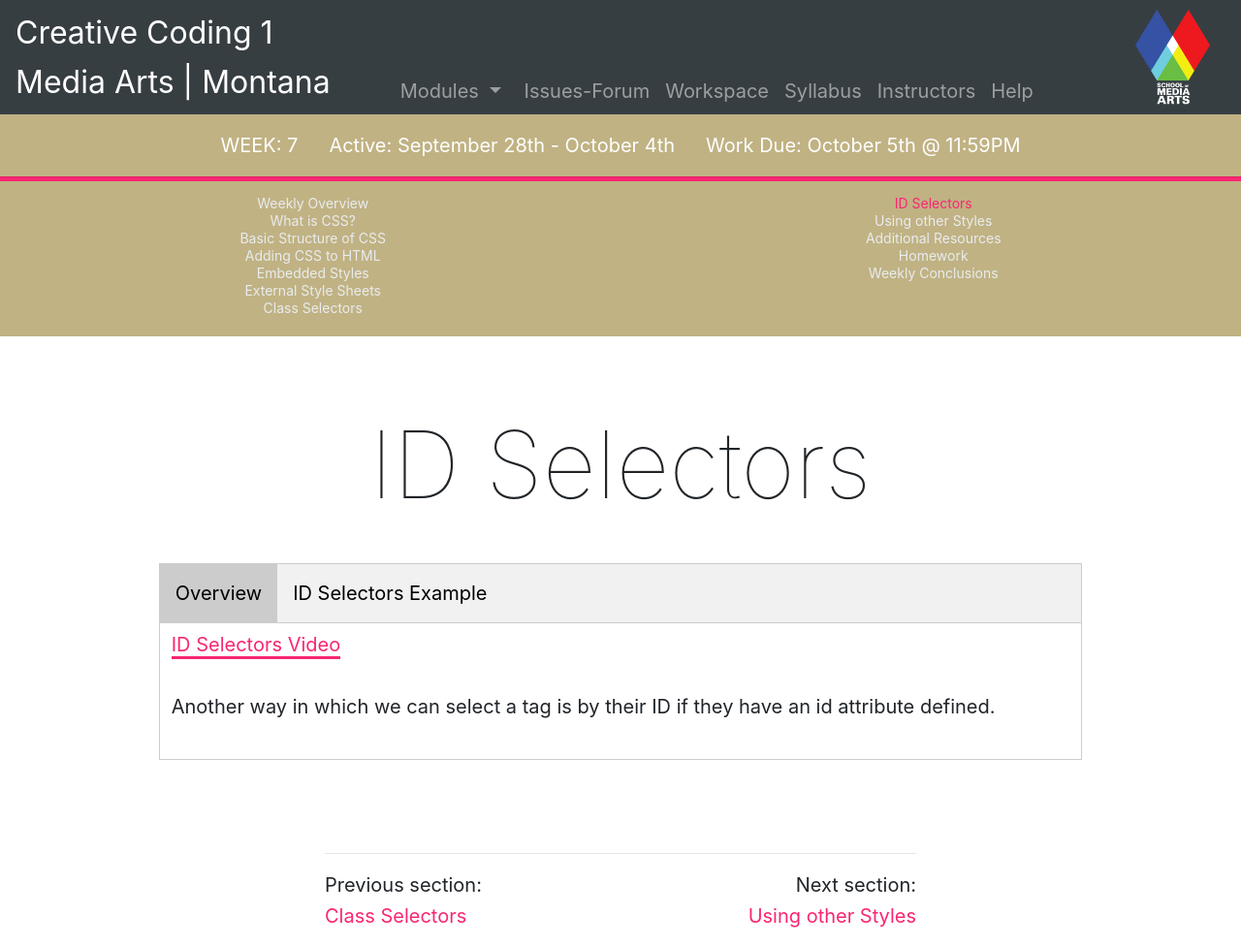
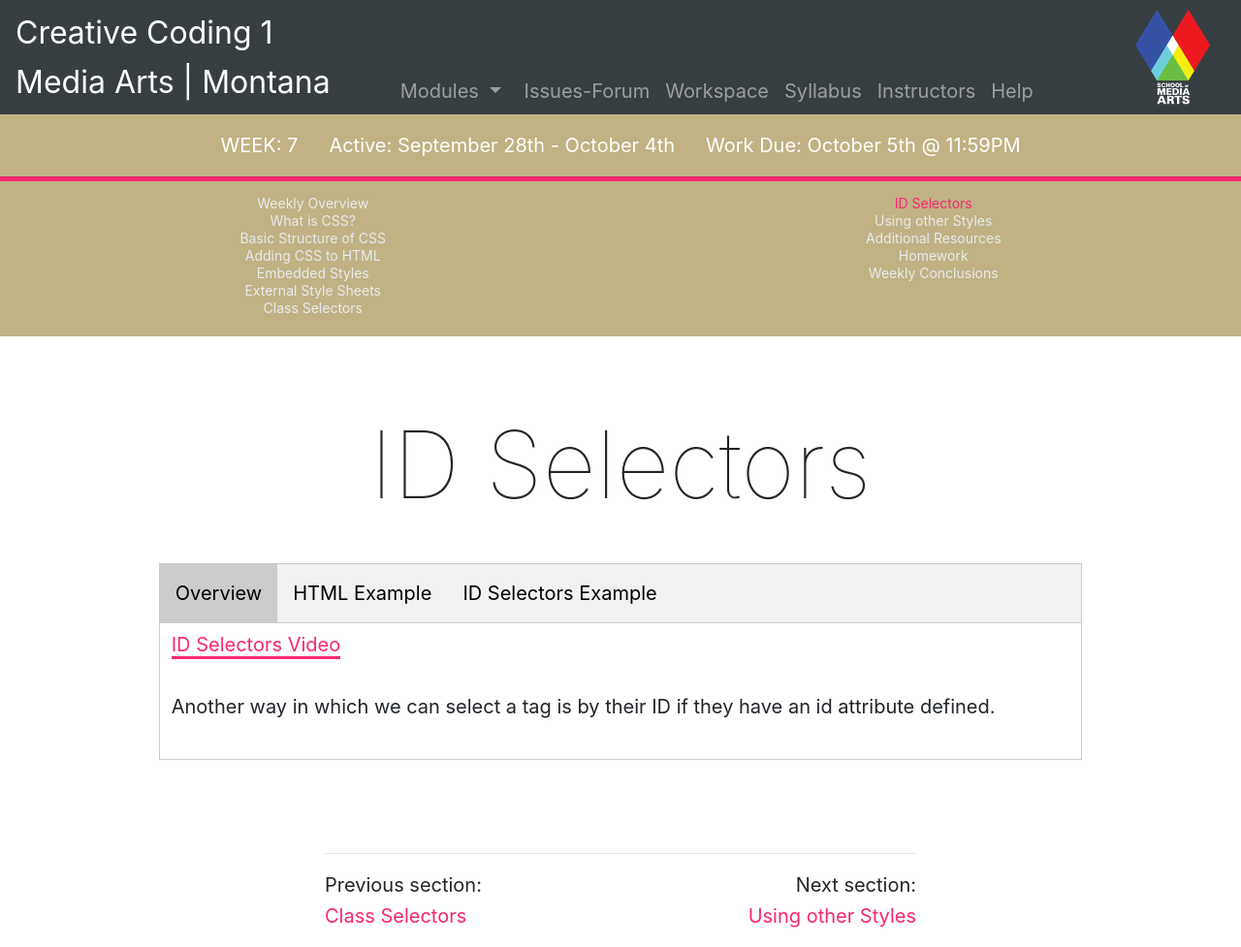
Before and after one commit to Montana-Media-Arts/120_CreativeCoding1-Fall2020, a Jekyll site: the page built from modules/week-7/_posts/2017-01-08-id-selectors.md, in a window 1280 px wide. Shown: the whole page at 97% size. Built offline with Jekyll 4.4.1, drawn with Linux system fonts in a browser that asks for light colours; nearby versions of some CDN libraries; a script that is not in the unit is left out.

Commit message:
Update 2017-01-08-id-selectors.md

````diff
--- a/modules/week-7/_posts/2017-01-08-id-selectors.md
+++ b/modules/week-7/_posts/2017-01-08-id-selectors.md
@@ -8,6 +8,7 @@ jotted: true
 
 <div class="tab">
     <button class="tablinks active" onclick="openTab(event, 'Overview')">Overview</button>
+    <button class="tablinks" onclick="openTab(event, 'HTML')">HTML Example</button>
     <button class="tablinks" onclick="openTab(event, 'CSS')">ID Selectors Example</button>
 </div>
 
@@ -20,7 +21,7 @@ jotted: true
 
 </div>
 
-<div id="CSS" class="tabcontent">
+<div id="HTML" class="tabcontent">
 
 <p>The HTML page might look like this.</p>
 
@@ -43,6 +44,10 @@ jotted: true
 ```
 
 </div>
+
+</div>
+
+<div id="CSS" class="tabcontent">
 
 <p>And the CSS might look like this.</p>
 
````
